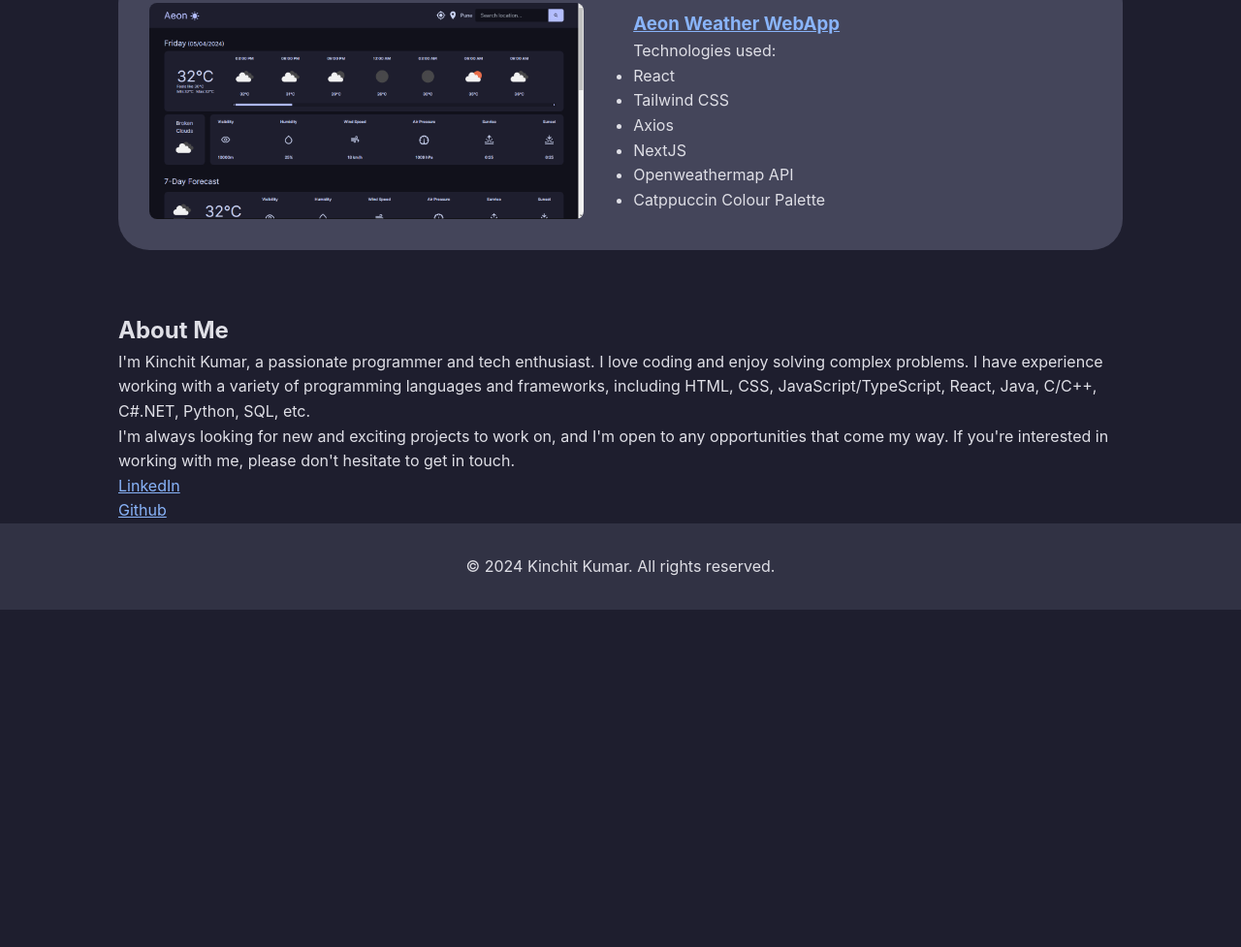
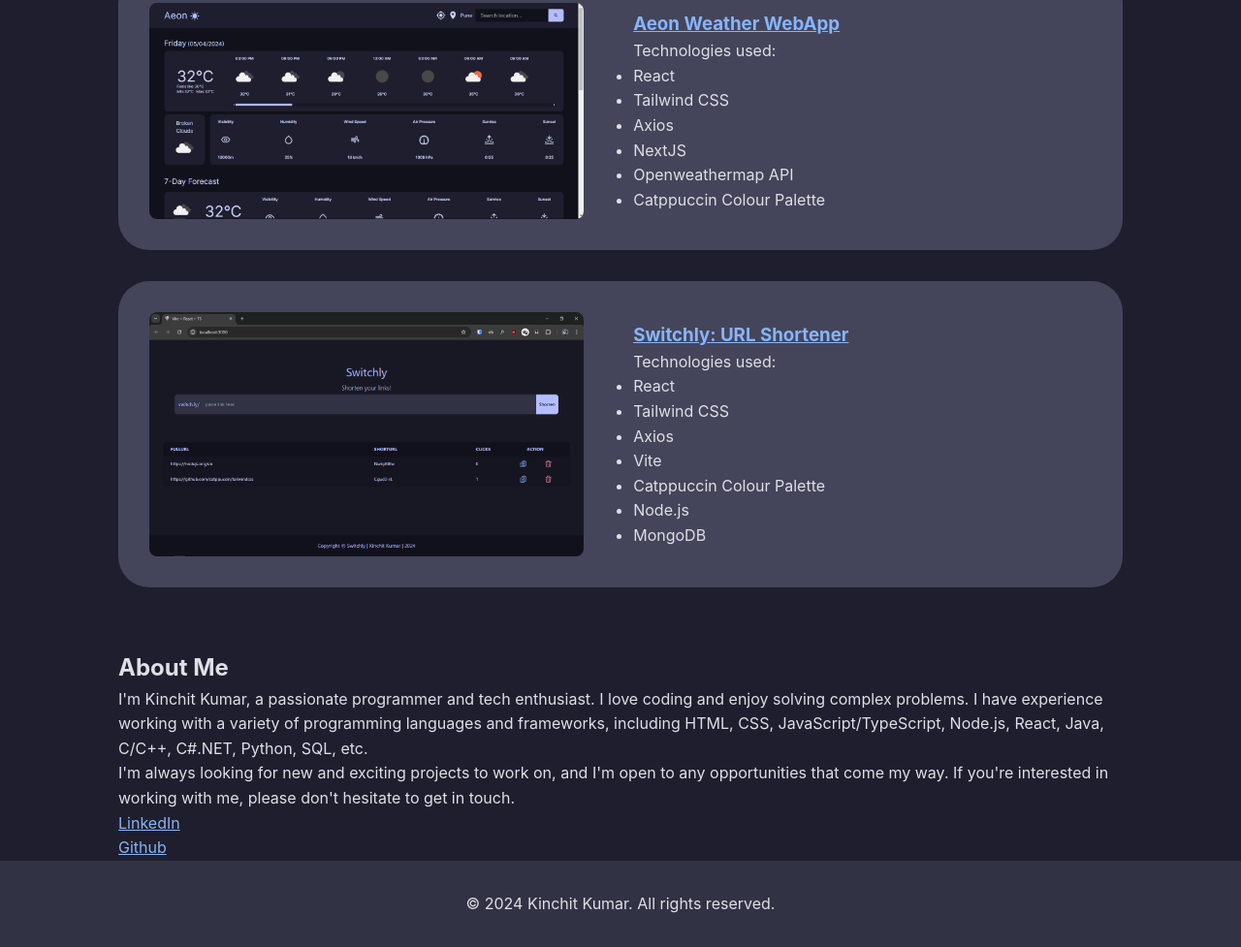
Before and after one commit to hunt363/portfolio, a plain HTML site: page index.html in a window 1280 px wide. Shown: the part 926-1903 px from the top of the page at 97% size. Before the commit the page ends 1555 px from the top, so only its background shows below. Drawn offline with Linux system fonts and the light colour scheme.

Commit message:
Add url shortener project

```diff
--- a/index.html
+++ b/index.html
@@ -204,6 +204,22 @@
             </ul>
           </div>
         </div>
+        <div class="project">
+          <img src="switchly.png" alt="Url Shortener screenshot" />
+          <div class="project-info">
+            <a href="https://www.github.com/hunt363/switchly" target="_blank"><h3>Switchly: URL Shortener</h3></a>
+            Technologies used:
+            <ul>
+              <li>React</li>
+              <li>Tailwind CSS</li>
+              <li>Axios</li>
+              <li>Vite</li>
+              <li>Catppuccin Colour Palette</li>
+              <li>Node.js</li>
+              <li>MongoDB</li>
+            </ul>
+          </div>
+        </div>
       </div>
     </main>
     <section id="about">
@@ -213,7 +229,7 @@
           I'm Kinchit Kumar, a passionate programmer and tech enthusiast. I love
           coding and enjoy solving complex problems. I have experience working
           with a variety of programming languages and frameworks, including
-          HTML, CSS, JavaScript/TypeScript, React, Java, C/C++, C#.NET, Python, SQL, etc.
+          HTML, CSS, JavaScript/TypeScript, Node.js, React, Java, C/C++, C#.NET, Python, SQL, etc.
         </p>
         <p>
           I'm always looking for new and exciting projects to work on, and I'm
```
Also changed, not shown: switchly.png (added).
